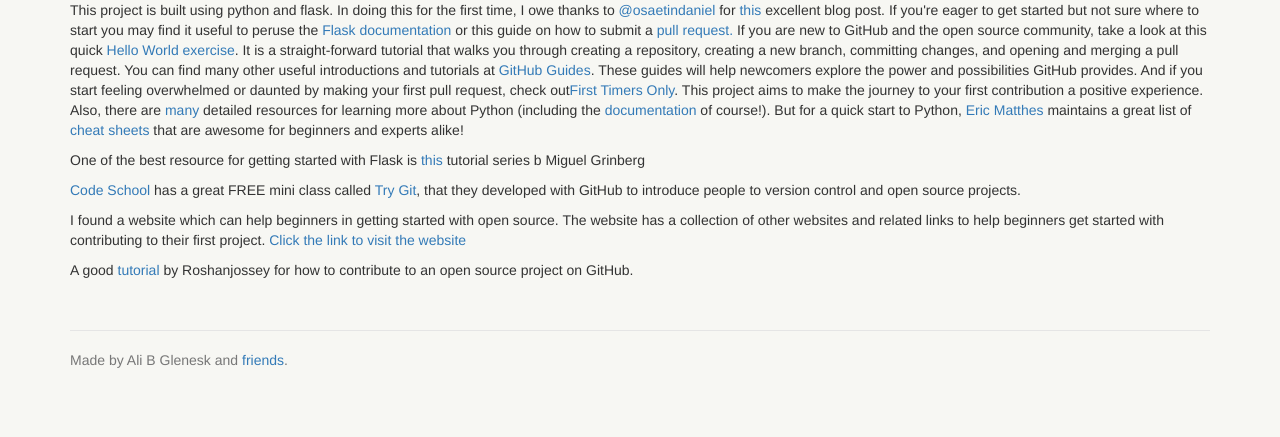
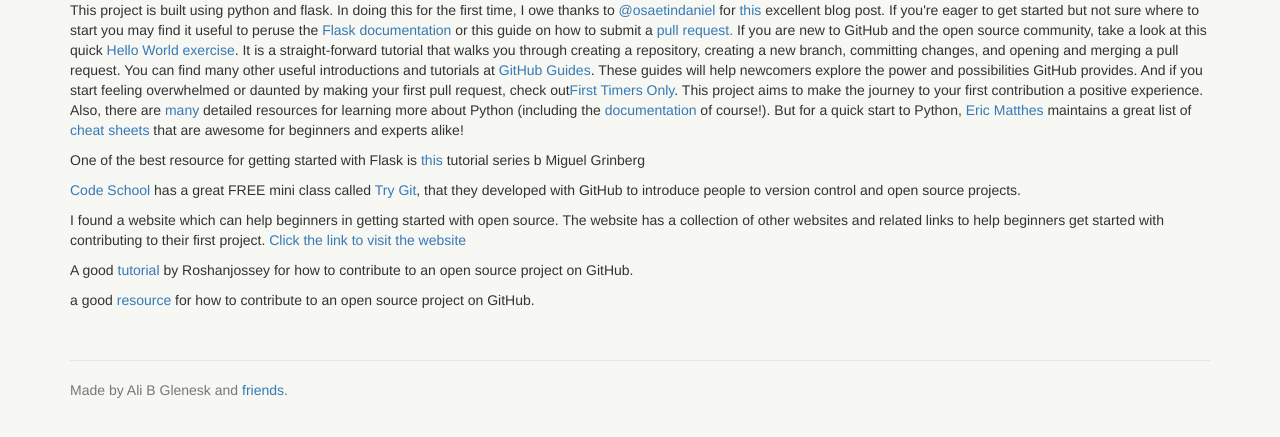
Before and after one commit to aligg/Code-Newbie-Tweets, a Flask app: page /about in a window 1280 px wide. Shown: the part 237-674 px from the top of the page. Run offline with Flask 2, Linux system fonts and the light colour scheme; some libraries are stand-ins or nearby versions.

Commit message:
added resource to about page

```diff
--- a/templates/about.html
+++ b/templates/about.html
@@ -1,4 +1,4 @@
-{% extends 'base.html' %}
+{% extends'base.html'%}
 
 {% block content %}
 <div class="row marketing">
@@ -51,6 +51,9 @@
             A good <a href="https://github.com/Roshanjossey/first-contributions">tutorial</a> by Roshanjossey for how to contribute to an open source project on GitHub.
         </p>
 
+        <p> a good <a href"https://www.codetriage.com/"> resource </a> for  how to contribute to an open source project on GitHub.
+        </p>
+
     </div>
 </div>
 
```
